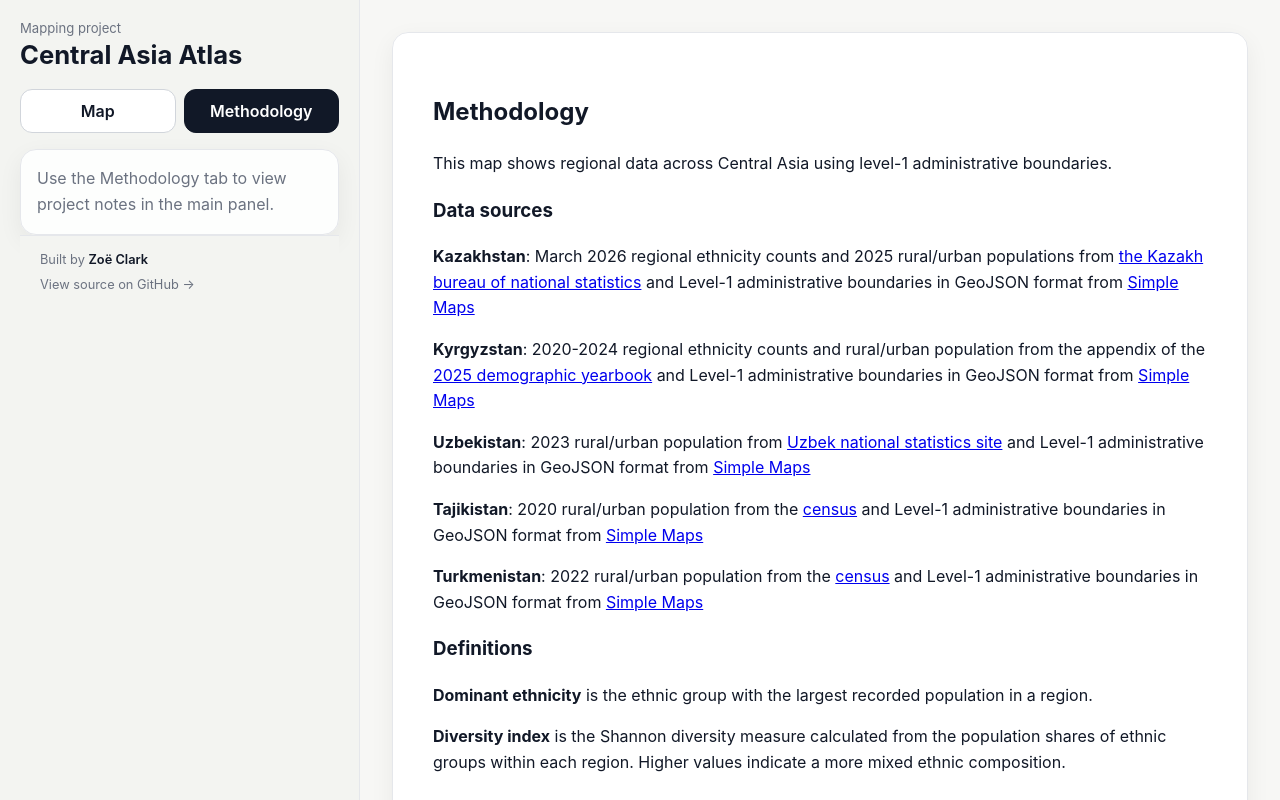
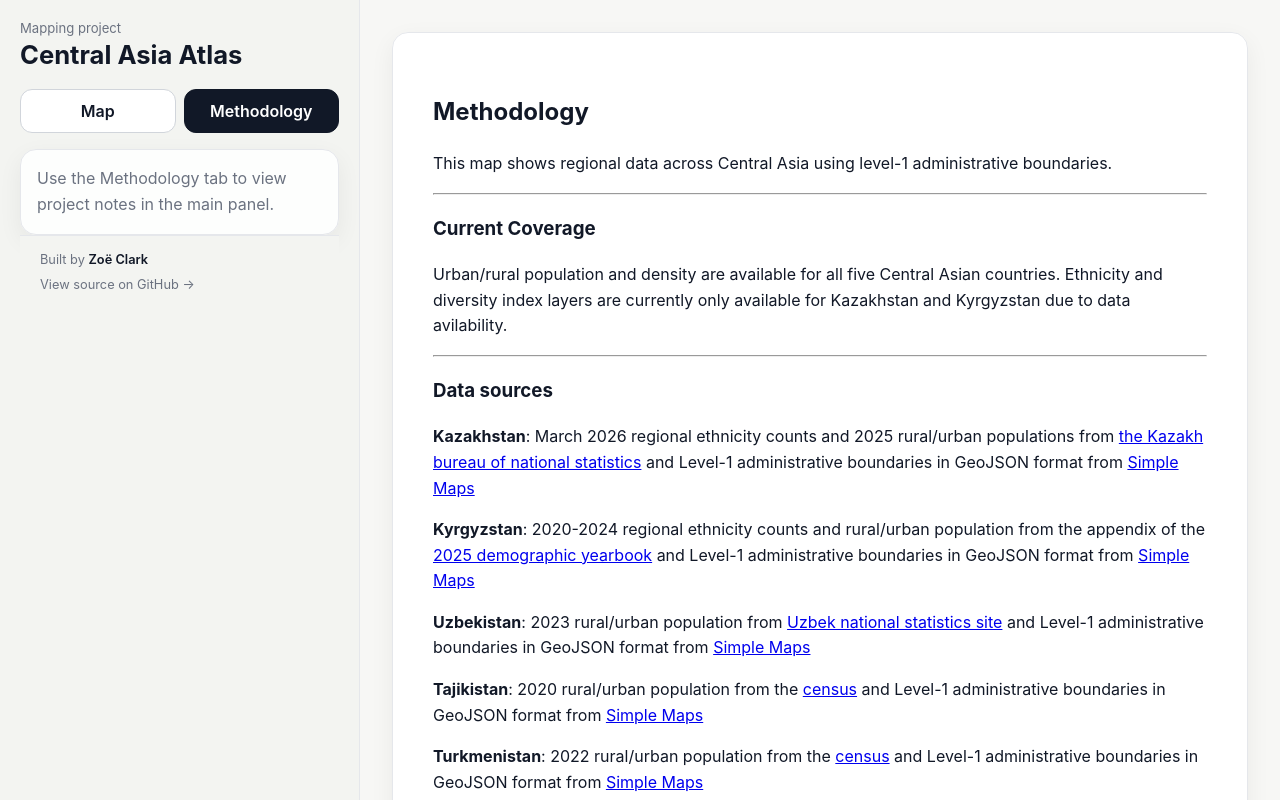
Before and after one commit to zoeisabelleclark/CentralAsia_MappingProject, a React (Vite) app in the folder web/: page / in a window 1280 px wide. Both pictures are taken after a click on the button "Methodology". Built offline with nearby package versions, Linux system fonts and the light colour scheme.

Commit message:
fixes before share

```diff
--- a/web/src/components/Methodology.jsx
+++ b/web/src/components/Methodology.jsx
@@ -9,6 +9,10 @@ export default function Methodology() {
                 This map shows regional data across Central Asia using level-1
                 administrative boundaries.
             </p>
+            <hr></hr>
+            <h3>Current Coverage</h3>
+            <p>Urban/rural population and density are available for all five Central Asian countries. Ethnicity and diversity index layers are currently only available for Kazakhstan and Kyrgyzstan due to data avilability.</p>
+            <hr></hr>
             <h3>Data sources</h3>
             <p>
                 <b>Kazakhstan</b>: March 2026 regional ethnicity counts and 2025 rural/urban populations from <a href="https://stat.gov.kz/en/industries/social-statistics/demography/spreadsheets/?year=&name=38041&period=&type=">the Kazakh bureau of national statistics</a>  and
@@ -33,18 +37,18 @@ export default function Methodology() {
             <p>
                 <b>Turkmenistan</b>: 2022 rural/urban population from the <a href="https://www.stat.gov.tm/en/population-census">census</a> and Level-1 administrative boundaries in GeoJSON format from <a href="https://simplemaps.com/gis/country/tj">Simple Maps</a>
             </p>
-
+            <hr></hr>
             <h3>Definitions</h3>
             <p>
-                <strong>Dominant ethnicity</strong> is the ethnic group with the largest recorded
+                <strong>Dominant ethnicity:</strong> the ethnic group with the largest recorded
                 population in a region.
             </p>
             <p>
-                <strong>Diversity index</strong> is the Shannon diversity measure calculated from
+                <strong>Diversity index:</strong> the Shannon diversity measure calculated from
                 the population shares of ethnic groups within each region. Higher values indicate
                 a more mixed ethnic composition.
             </p>
-
+            <hr></hr>
             <h3>Caveats</h3>
             <ul>
                 <li>Results depend on the regional categories and naming conventions used in the source tables.</li>
@@ -52,7 +56,7 @@ export default function Methodology() {
                 <li>Crosswalk mappings may simplify or harmonize source geography to match the boundary dataset.</li>
                 <li>Ethnicity is not the same as language, nationality, or identity in all contexts.</li>
             </ul>
-
+            <hr></hr>
             <h3>Processing steps</h3>
             <ol>
                 <li>Reshaped the original tables from wide format into long format.</li>
```
Also changed, not shown: 1 other file (tests, documents, lock files or other folders).
